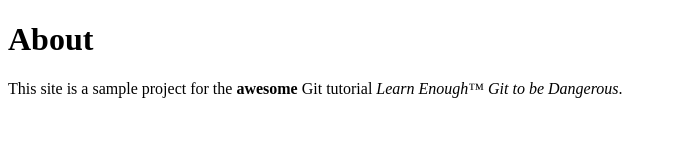
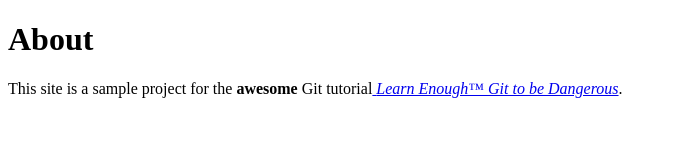
Before and after one commit to robert1cabrera/Website, a plain HTML site: page about.html in a window 1280 px wide. Shown: the whole page, without its empty margins (0-677 px from the left). Drawn offline with Linux system fonts and the light colour scheme.

Commit message:
add link to tutorial tittle

```diff
--- a/about.html
+++ b/about.html
@@ -6,7 +6,7 @@
   <body>
     <h1>About</h1>
     <p>
-      This site is a sample project for the <strong>awesome</strong> Git tutorial <em>Learn Enough™ Git to be Dangerous</em>.
-    </p>
-    </body>
+      This site is a sample project for the <strong>awesome</strong> Git tutorial<a href="https://learnenough.com/git-tutorial"> <em>Learn Enough™ Git to be Dangerous</em></a>.
+</p>
+</body>
 </html>
```
